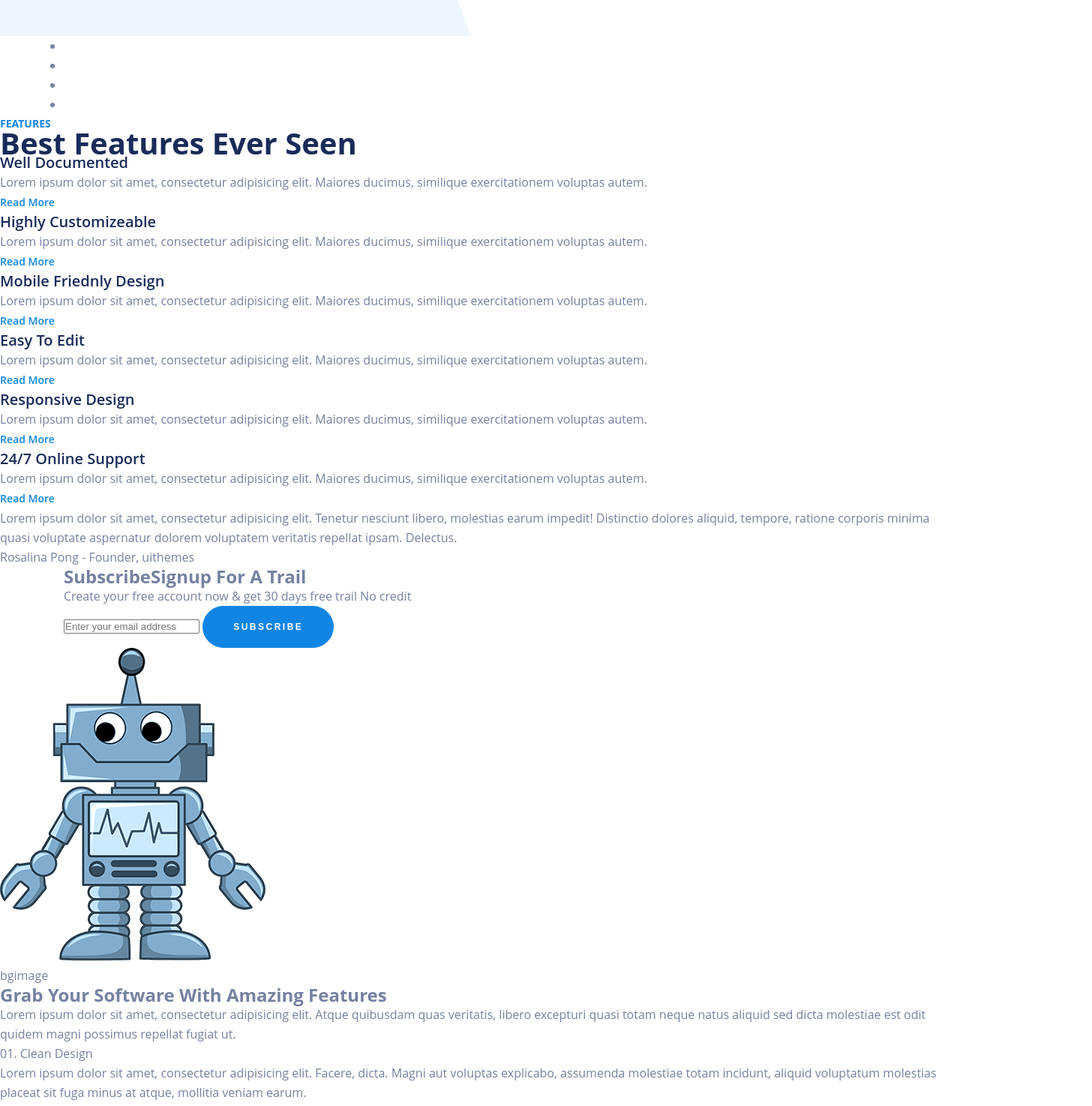
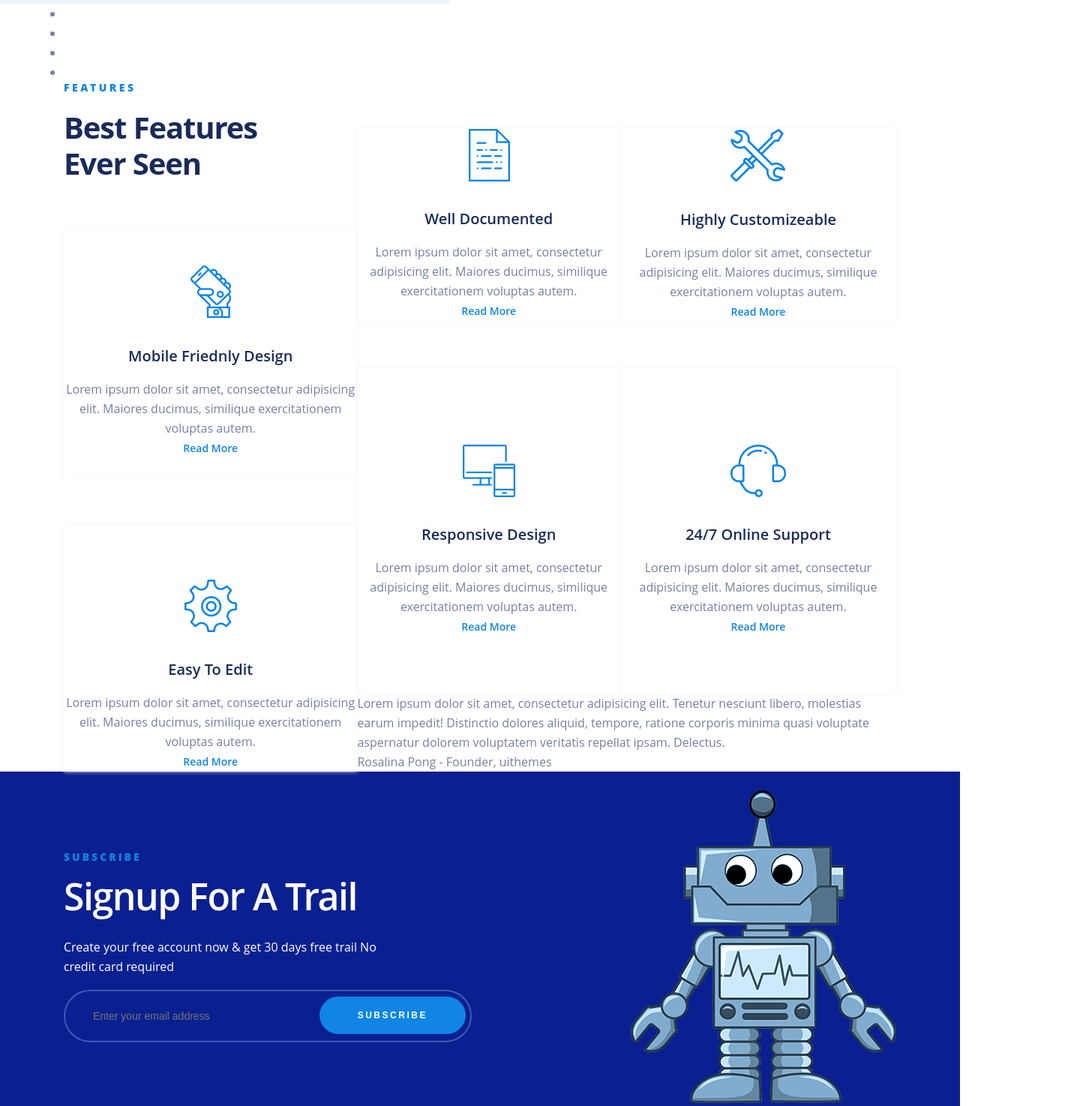
Before and after one commit to Natiqq/limpon, a plain HTML site: page index.html in a window 1280 px wide. Shown: the part 1004-2479 px from the top of the page at 75% size, 1456 px wide, since content can reach past the window. Drawn offline with Linux system fonts and the light colour scheme.

Commit message:
09012020

```diff
--- a/css/style.css
+++ b/css/style.css
@@ -22,7 +22,7 @@ h1 {
     line-height: 1.1;
     max-width: 600px;
     margin-bottom: 65px;
-    margin-left: 280px;
+    /*margin-left: 280px;*/
 }
 
 
@@ -32,19 +32,20 @@ h1 {
     color: rgb(25, 43, 89);
     font-weight: bold;
     text-transform: uppercase;
-    /*line-height: 3.75;*/
-    text-align: left;
-    position: absolute;
     letter-spacing: 6px;
-    left: 464px;
-    top: 57px;
+    padding-right: 130px;
 }
 
 .logo {
-    position: absolute;
-    text-align: left;
-    left: 397px;
-    top: 46px;
+    display: block;
+    /*position: absolute;*/
+    /*text-align: left;*/
+    background-image: url(../img/logo.png);
+    background-repeat: no-repeat;
+    width: 50px;
+    height: 49px;
+    /*left: 397px;*/
+    /*top: 46px;*/
 }
 
 .wrap {
@@ -56,7 +57,7 @@ h1 {
     display: flex;
     justify-content: space-between;
     align-items: center;
-    margin-bottom: 400px;
+    margin-bottom: 308px;
 }
 
 .title-h2 {
@@ -113,10 +114,6 @@ h1 {
     display: flex;
     margin: 0;
     padding: 0;
-    position: absolute;
-    text-align: left;
-    left: 720px;
-    top: 57px;
 }
 
 
@@ -125,7 +122,7 @@ h1 {
 }
 
 .nav>li {
-    padding: 0 20px;
+    padding: 0 16px;
     letter-spacing: 3.1px;
 }
 
@@ -170,7 +167,7 @@ h1 {
 }
 
 .btn-group {
-    margin-left: 280px;
+    display: block;
 }
 
 .btn-group a+a {
@@ -195,10 +192,120 @@ h1 {
     border: 1px solid #94b4cc;
 }
 
+.screen-img {
+    background-image: url(../img/bg-image.png);
+    background-repeat: no-repeat;
+    display: block;
+    width: 895px;
+    height: 740px;
+    position: absolute;
+    right: 0;
+    top: 189px;
+}
+
+/*---------------------------grid-----------------*/
+.grid {
+    display: grid;
+    grid-template-areas: "a b c"
+        "d b c"
+        "d f g"
+        "e f g"
+        "e h h";
+    max-width: 1110px;
+    margin: 0 auto;
+}
+
+.grid-title {
+    grid-area: a;
+}
+
+.grid-item-1 {
+    grid-area: b;
+}
+
+.grid-item-2 {
+    grid-area: c;
+}
+
+.grid-item-3 {
+    grid-area: d;
+}
+
+.grid-item-4 {
+    grid-area: e;
+}
+
+.grid-item-5 {
+    grid-area: f;
+}
+
+.grid-item-6 {
+    grid-area: g;
+}
+
+.grid-text {
+    grid-area: h;
+}
+
+.grid-item {
+    text-align: center;
+    box-shadow: 0 0 5px #f4f4f4;
+    margin-top: 61px;
+}
+
+.grid-icon {
+    background-repeat: no-repeat;
+    display: block;
+    margin: 0 auto 36px;
+}
+
+.grid-icon-1 {
+    background-image: url(../img/icon/icon2.png);
+    width: 58px;
+    height: 73px;
+}
+
+
+.grid-icon-2 {
+    background-image: url(../img/icon/icon3.png);
+    width: 77px;
+    height: 74px;
+}
+
+.grid-icon-3 {
+    background-image: url(../img/icon/icon1.png);
+    width: 57px;
+    height: 74px;
+    margin-top: 49px;
+}
+
+.grid-icon-4 {
+    background-image: url(../img/icon/icon6.png);
+    width: 73px;
+    height: 73px;
+    margin-top: 71px;
+}
+
+.grid-icon-5 {
+    background-image: url(../img/icon/icon4.png);
+    width: 73px;
+    height: 73px;
+    margin-top: 101px;
+}
+
+.grid-icon-6 {
+    background-image: url(../img/icon/icon5.png);
+    width: 77px;
+    height: 73px;
+    margin-top: 101px;
+}
+
+
 .grid h2 {
     font-size: 40px;
     font-weight: 700;
     color: #192b59;
+    max-width: 260px;
 }
 
 .grid h2 span {
@@ -212,12 +319,73 @@ h1 {
     font-size: 20px;
     font-weight: 600;
     color: #192b59;
+    margin-bottom: 18px;
 }
 
 .grid-item a {
     font-size: 14px;
     font-weight: 600;
     color: #1085e4;
+}
+
+/*---------------------subscribe-------------*/
+.page-subscribe {
+    padding: 25px 0 28px 0;
+    color: #fff;
+    background: rgba(10, 32, 144, 1);
+}
+
+.box-subscribe {
+    display: flex;
+    justify-content: space-between;
+    align-items: center;
+}
+
+.box-subscribe-user {
+    position: relative;
+}
+
+.box-subscribe-user input {
+    color: #fff;
+    font-size: 14px;
+    border: 2px solid #3f5cb1;
+    border-radius: 45px;
+    background-color: transparent;
+    padding: 25px 230px 25px 37px;
+    display: block;
+    width: 100%;
+    box-sizing: border-box;
+}
+
+.box-subscribe-user input:focus,
+.box-subscribe-user .btn-primary {
+    outline: none;
+}
+
+.box-subscribe-child {
+    flex-basis: 49%;
+}
+
+.box-subscribe-user .btn-primary {
+    position: absolute;
+    top: 9px;
+    right: 8px;
+    padding: 17px 50px;
+}
+
+.page-subscribe .title-h2 {
+    color: #fff;
+    margin-top: 0;
+    margin-bottom: 25px;
+}
+
+.page-subscribe .title-h2 span {
+    font-size: 14px;
+}
+
+.box-subscribe-text {
+    margin-bottom: 18px;
+    max-width: 437px;
 }
 
 .list-stat {
@@ -300,6 +468,7 @@ h1 {
     -webkit-background-size: cover;
     background-size: cover;
     padding: 53px 0 330px 0;
+    position: relative;
 }
 
 .page-stat,
--- a/index.html
+++ b/index.html
@@ -40,8 +40,8 @@
 <body>
     <div class="page-header">
         <div class="wrap box-header">
+            <a href="index.html" class="logo"></a>
             <a href="index.html" class="Limpon">Limpon</a>
-            <img src="img/logo.png" class="logo" alt="limpon">
             <ul class="nav">
                 <li><a href="" class="nav-item">Home</a></li>
                 <li><a href="" class="nav-item">Features</a></li>
@@ -49,7 +49,7 @@
                 <li><a href="" class="nav-item">Screens</a></li>
                 <li><a href="" class="nav-item">Pricing</a></li>
                 <li><a href="" class="nav-item">Team</a></li>
-                <li><a href="" class="btn-primary btn-free">Free Trial</a></li>
+                <li><a href="" class="btn-primary">Free Trial</a></li>
             </ul>
         </div>
         <div class="wrap">
@@ -59,6 +59,7 @@
                 <a href="" class="btn-secondary">Learn more</a>
             </div>
         </div>
+        <div class="screen-img"></div>
     </div>
     <div class="page-company">
         <ul class="wrap">
@@ -70,57 +71,61 @@
     </div>
     <div class="page-grid">
         <div class="grid">
-            <h2><span>features</span>Best Features Ever Seen</h2>
-            <div class="grid-item">
-                <div class=""></div>
+            <h2 class="grid-title title-40"><span>features</span>Best Features Ever Seen</h2>
+            <div class="grid-item grid-item-1">
+                <div class="grid-icon grid-icon-1"></div>
                 <h3>Well Documented</h3>
                 <p>Lorem ipsum dolor sit amet, consectetur adipisicing elit. Maiores ducimus, similique exercitationem voluptas autem.</p>
                 <a href="">Read More</a>
             </div>
-            <div class="grid-item">
-                <div class=""></div>
+            <div class="grid-item grid-item-2">
+                <div class="grid-icon grid-icon-2"></div>
                 <h3>Highly Customizeable</h3>
                 <p>Lorem ipsum dolor sit amet, consectetur adipisicing elit. Maiores ducimus, similique exercitationem voluptas autem.</p>
                 <a href="">Read More</a>
             </div>
-            <div class="grid-item">
-                <div class=""></div>
+            <div class="grid-item grid-item-3">
+                <div class="grid-icon grid-icon-3"></div>
                 <h3>Mobile Friednly Design</h3>
                 <p>Lorem ipsum dolor sit amet, consectetur adipisicing elit. Maiores ducimus, similique exercitationem voluptas autem.</p>
                 <a href="">Read More</a>
             </div>
-            <div class="grid-item">
-                <div class=""></div>
+            <div class="grid-item grid-item-4">
+                <div class="grid-icon grid-icon-4"></div>
                 <h3>Easy To Edit</h3>
                 <p>Lorem ipsum dolor sit amet, consectetur adipisicing elit. Maiores ducimus, similique exercitationem voluptas autem.</p>
                 <a href="">Read More</a>
             </div>
-            <div class="grid-item">
-                <div class=""></div>
+            <div class="grid-item grid-item-5">
+                <div class="grid-icon grid-icon-5"></div>
                 <h3>Responsive Design</h3>
                 <p>Lorem ipsum dolor sit amet, consectetur adipisicing elit. Maiores ducimus, similique exercitationem voluptas autem.</p>
                 <a href="">Read More</a>
             </div>
-            <div class="grid-item">
-                <div class=""></div>
+            <div class="grid-item grid-item-6">
+                <div class="grid-icon grid-icon-6"></div>
                 <h3>24/7 Online Support</h3>
                 <p>Lorem ipsum dolor sit amet, consectetur adipisicing elit. Maiores ducimus, similique exercitationem voluptas autem.</p>
                 <a href="">Read More</a>
             </div>
-            <div class="">
+            <div class="grid-text">
                 <p>Lorem ipsum dolor sit amet, consectetur adipisicing elit. Tenetur nesciunt libero, molestias earum impedit! Distinctio dolores aliquid, tempore, ratione corporis minima quasi voluptate aspernatur dolorem voluptatem veritatis repellat ipsam. Delectus.</p>
                 <p><span>Rosalina Pong</span> - Founder, uithemes</p>
             </div>
         </div>
     </div>
     <div class="page-subscribe">
-        <div class="wrap">
-            <h2><span>Subscribe</span>Signup For A Trail</h2>
-            <p>Create your free account now & get 30 days free trail No credit</p>
-            <input type="email" placeholder="Enter your email address">
-            <button type="submit" class="btn-primary">Subscribe</button>
+        <div class="wrap box-subscribe">
+            <div class="box-subscribe-child">
+                <h2 class="title-h2"><span>Subscribe</span>Signup For A Trail</h2>
+                <p class="box-subscribe-text">Create your free account now & get 30 days free trail No credit card required</p>
+                <div class="box-subscribe-user">
+                    <input type="email" placeholder="Enter your email address">
+                    <button type="submit" class="btn-primary">Subscribe</button>
+                </div>
+            </div>
+            <img src="img/robot.png" alt="robot">
         </div>
-        <img src="img/robot.png" alt="robot">
     </div>
     <div class="page-software">
         <div class="">bgimage</div>
```
Also changed, not shown: img/icon/icon1.png (added), img/icon/icon2.png (added), img/icon/icon3.png (added), img/icon/icon4.png (added), img/icon/icon5.png (added), img/icon/icon6.png (added).
